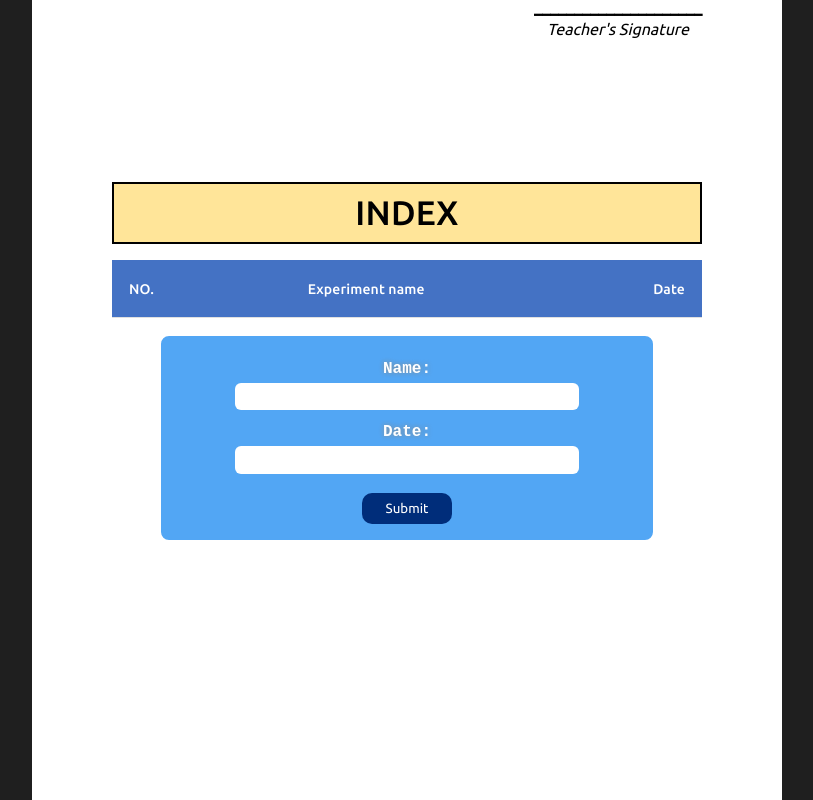
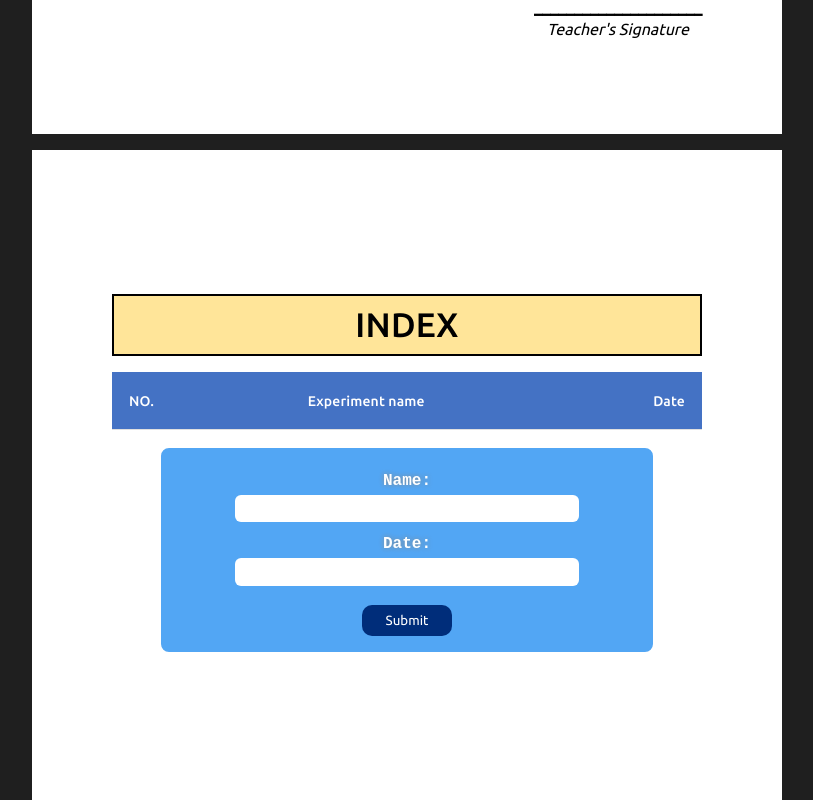
Before and after one commit to adnansid99/dti-cover-gen, a React (Vite) app: page / in a window 1280 px wide. Shown: the part 920-1720 px from the top of the page, without its empty margins (233-1046 px from the left). Built offline with nearby package versions, Linux system fonts and the light colour scheme.

Commit message:
added divider

```diff
--- a/src/App.jsx
+++ b/src/App.jsx
@@ -151,12 +151,15 @@ export default function App() {
             }}
           />
 
+          <hr className="pageDivider no-print" />
+
           {/* Index Page */}
           <IndexPage />
-
+          <hr className="pageDivider no-print" />
           {/* Sub cover pages */}
           {[...Array(subPages)].map((_, subPagesNo) => {
             return (
+              <>
                 <SubPages
                   key={subPagesNo}
                   props={{
@@ -166,6 +169,8 @@ export default function App() {
                     subPagesNo,
                   }}
                 />
+                <hr className="pageDivider no-print" />
+              </>
             );
           })}
         </Box>
--- a/src/index.css
+++ b/src/index.css
@@ -62,3 +62,11 @@
   background: rgb(1, 66, 180);
   cursor: pointer;
 }
+
+.pageDivider {
+  height: 1rem;
+  background-color: #1f1f1f;
+  margin: 0 -5.2rem;
+  border: none;
+  margin-top: 3rem;
+}
```
Lines whose indentation alone changed are shown as unchanged.
